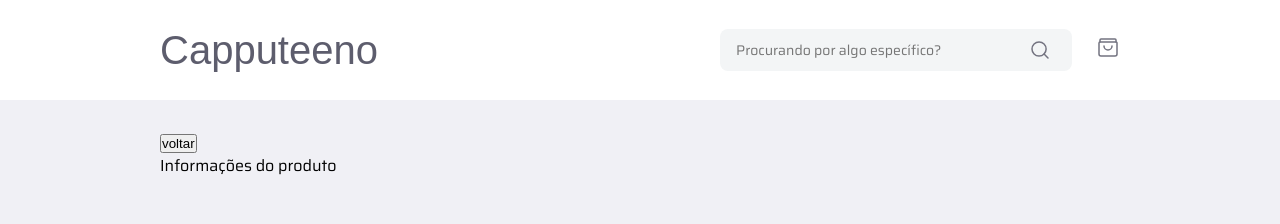
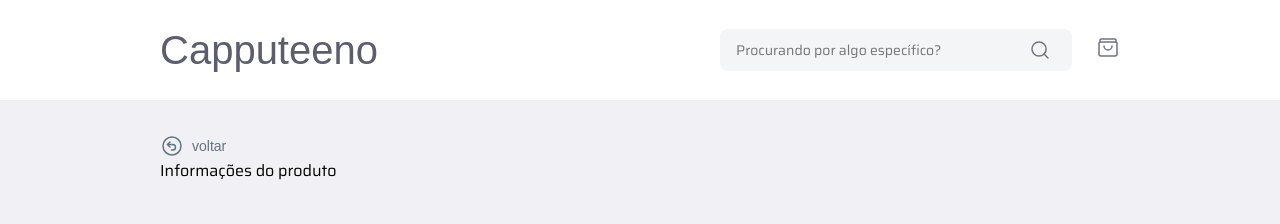
Before and after one commit to joeyanovich/capputeeno, a Next.js app in the folder capputeeno/: page /product in a window 1280 px wide. Shown: the top 224 px of the page. Built offline with nearby package versions, Linux system fonts and the light colour scheme; a web font is replaced by a local one.

Commit message:
feat ✨: create back button conponent

```diff
--- a/capputeeno/src/app/globals.css
+++ b/capputeeno/src/app/globals.css
@@ -9,6 +9,7 @@
   --delete-color: #DE3838;
   --orange-low: #FFA585;
   --shapes: #DCE2E6;
+  --secondary-text: #617480;
 }
 
 * {
--- a/capputeeno/src/app/product/page.tsx
+++ b/capputeeno/src/app/product/page.tsx
@@ -1,6 +1,8 @@
 "use client"
 
+import { BackButton } from "@/components/back-button"
 import { DefaultPageLayout } from "@/components/default-page-layout"
+import { BackIcon } from "@/components/icons/back-icon"
 import styled from "styled-components"
 
 const Container = styled.div`
@@ -10,11 +12,24 @@ const Container = styled.div`
   flex-direction: column;
 `
 
+const BackButtopn = styled.button`
+  display: flex;
+  align-items: center;
+  justify-content: center;
+  gap: 0.5rem;
+
+  font-size: 0.875rem;
+  font-weight: 500;
+  line-height: 1.5;
+
+  color: var(--secondary-text);
+`
+
 export default function Product() {
   return (
     <DefaultPageLayout>
       <Container>
-        <button>voltar</button>
+        <BackButton />
         <section>Informações do produto</section>
       </Container>
     </DefaultPageLayout>
--- /dev/null
+++ b/capputeeno/src/components/back-button.tsx
@@ -0,0 +1,28 @@
+import styled from "styled-components"
+import { BackIcon } from "./icons/back-icon"
+
+const Button = styled.button`
+  display: flex;
+  align-items: center;
+  justify-content: center;
+  gap: 0.5rem;
+
+  border: none;
+  cursor: pointer;
+
+  font-size: 0.875rem;
+  font-weight: 500;
+  line-height: 1.5;
+
+  color: var(--secondary-text);
+  background-color: transparent;
+`
+
+export function BackButton() {
+  return (
+    <Button>
+      <BackIcon />
+      voltar
+    </Button>
+  )
+}
--- /dev/null
+++ b/capputeeno/src/components/icons/back-icon.tsx
@@ -0,0 +1,9 @@
+export function BackIcon() {
+  return (
+    <svg width="24" height="24" viewBox="0 0 24 24" fill="none" xmlns="http://www.w3.org/2000/svg">
+      <path d="M18.3639 5.63604C21.8787 9.15076 21.8787 14.8492 18.3639 18.3639C14.8492 21.8787 9.15074 21.8787 5.63604 18.3639C2.12132 14.8492 2.12132 9.15074 5.63604 5.63604C9.15076 2.12132 14.8492 2.12132 18.3639 5.63604" stroke="#617480" stroke-width="1.5" stroke-linecap="round" stroke-linejoin="round"/>
+      <path d="M10 13L7.5 10.5L10 8" stroke="#617480" stroke-width="1.5" stroke-linecap="round" stroke-linejoin="round"/>
+      <path d="M11.5 16H12.75C14.269 16 15.5 14.769 15.5 13.25V13.25C15.5 11.731 14.269 10.5 12.75 10.5H11.5H7.5" stroke="#617480" stroke-width="1.5" stroke-linecap="round" stroke-linejoin="round"/>
+    </svg>
+  )
+}
```
Also changed, not shown: capputeeno/src/app/page.tsx (+0 -9 lines).
